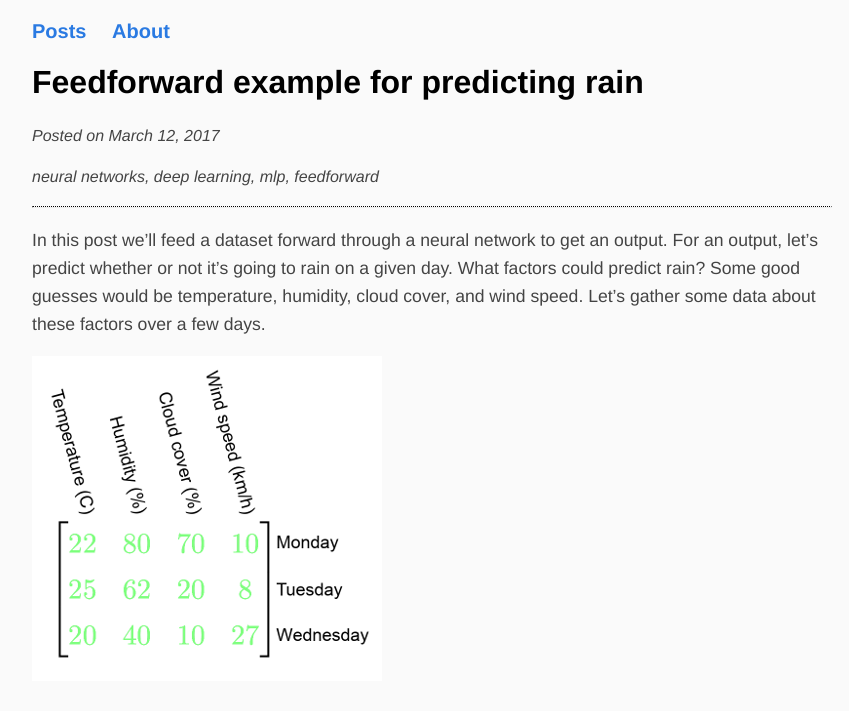
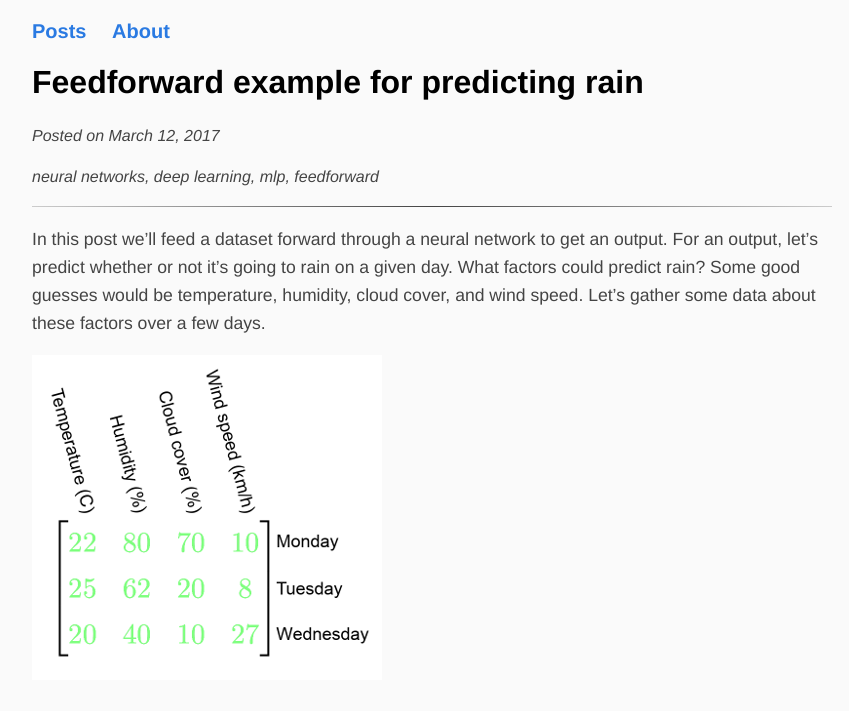
Before and after one commit to mattpetersen/mattpetersen.github.io, a Jekyll site: the page built from _posts/2017-03-12-backprop-with-binary-cross-entropy.md, in a window 1280 px wide. Shown: the top 711 px of the page, without its empty margins (208-1057 px from the left). Built offline with Jekyll 4.4.1, drawn with Linux system fonts in a browser that asks for light colours; comment, search, counter and statistics services are not loaded.

Commit message:
Try to fix device width 4

```diff
--- a/_layouts/default.html
+++ b/_layouts/default.html
@@ -6,7 +6,7 @@
         <meta http-equiv="x-ua-compatible" content="ie=edge">
 
         <!-- Make the site nice on different screens -->
-        <!--<meta name="viewport" content="width=device-width, initial-scale=1, shrink-to-fit=no">-->
+        <meta name="viewport" content="width=80%, initial-scale=1, shrink-to-fit=no">
 
         <!-- For web crawlers -->
         <meta name="robots" content="index,follow,noodp">  <!-- follow me -->
@@ -27,7 +27,16 @@
         <link rel="me" href="https://twitter.com/mattpetersen_ai" type="text/html">
         <link rel="me" href="mailto:peterm0273@gmail.com">
 
+        <!-- Icon for our site -->
 
+        <!-- For IE 10 and below -->
+        <!--  No link, just place a file called favicon.ico in the root directory -->
+
+        <!-- For IE 11, Chrome, Firefox, Safari, Opera -->
+        <link rel="icon" href="path/to/favicon-16.png" sizes="16x16" type="image/png">
+        <link rel="icon" href="path/to/favicon-32.png" sizes="32x32" type="image/png">
+        <link rel="icon" href="path/to/favicon-48.png" sizes="48x48" type="image/png">
+        <link rel="icon" href="path/to/favicon-62.png" sizes="62x62" type="image/png">
     </head>
 
     <body>
--- a/css/main.css
+++ b/css/main.css
@@ -48,7 +48,10 @@ div.equation {
 
 /* Horizontal rule */
 hr {
-    border-top: 1px dotted;
+    border: 0;
+    height: 1px;
+    background: #444;
+    background-image: linear-gradient(to right, #ccc, #444, #ccc);
 }
 
 /* Navbar lists (Posts, About), (email, github, twitter) */
@@ -85,6 +88,19 @@ ul.posts li {
     margin-left: 40px;
 }
 
-@-ms-viewport{ /* for internet explorer 10 */
-  width: device-width;
+/* These are for different screen sizes */
+
+/* for internet explorer 10 */
+@-ms-viewport{
+    width: device-width;
 }
+
+/* Individual custom settings
+@media screen and (max-width: 768px) {
+    width: 80%;
+}
+
+@media screen and (max-width: 320px) {
+    widgth: 80%;
+}
+*/
```
